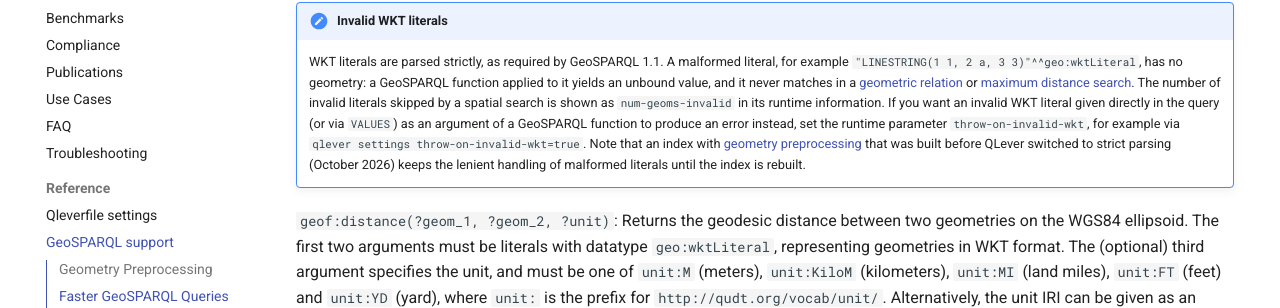
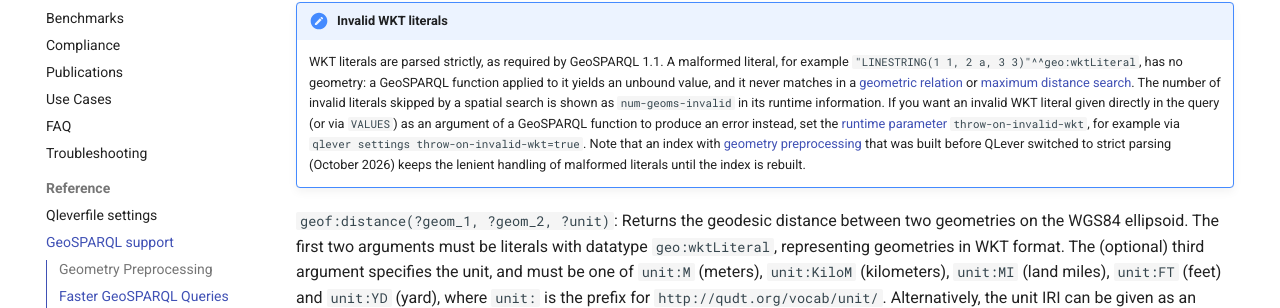
Before and after one commit to qlever-dev/qlever-docs, an MkDocs documentation site: the page built from docs/geosparql.md, in a window 1280 px wide and 900 px high, scrolled down 1216 px. Shown: the part 144-452 px from the top of the window. Built offline with MkDocs 1.6.1 and Material for MkDocs 9.7.7, drawn with Linux system fonts in a browser that asks for light colours; plug-ins that fetch from the network failed and are left out; comment, search, counter and statistics services are not loaded; the version menu is left out; part of the change alters nothing that is shown.

```diff
--- a/docs/geosparql.md
+++ b/docs/geosparql.md
@@ -54,7 +54,8 @@ SELECT * {
     invalid literals skipped by a spatial search is shown as `num-geoms-invalid`
     in its runtime information. If you want an invalid WKT literal given directly
     in the query (or via `VALUES`) as an argument of a GeoSPARQL function to
-    produce an error instead, set the runtime parameter `throw-on-invalid-wkt`,
+    produce an error instead, set the [runtime
+    parameter](qleverfile.md#runtime-parameters) `throw-on-invalid-wkt`,
     for example via `qlever settings throw-on-invalid-wkt=true`. Note that an
     index with [geometry preprocessing](#geometry-preprocessing) that was built
     before QLever switched to strict parsing (October 2026) keeps the lenient
```
